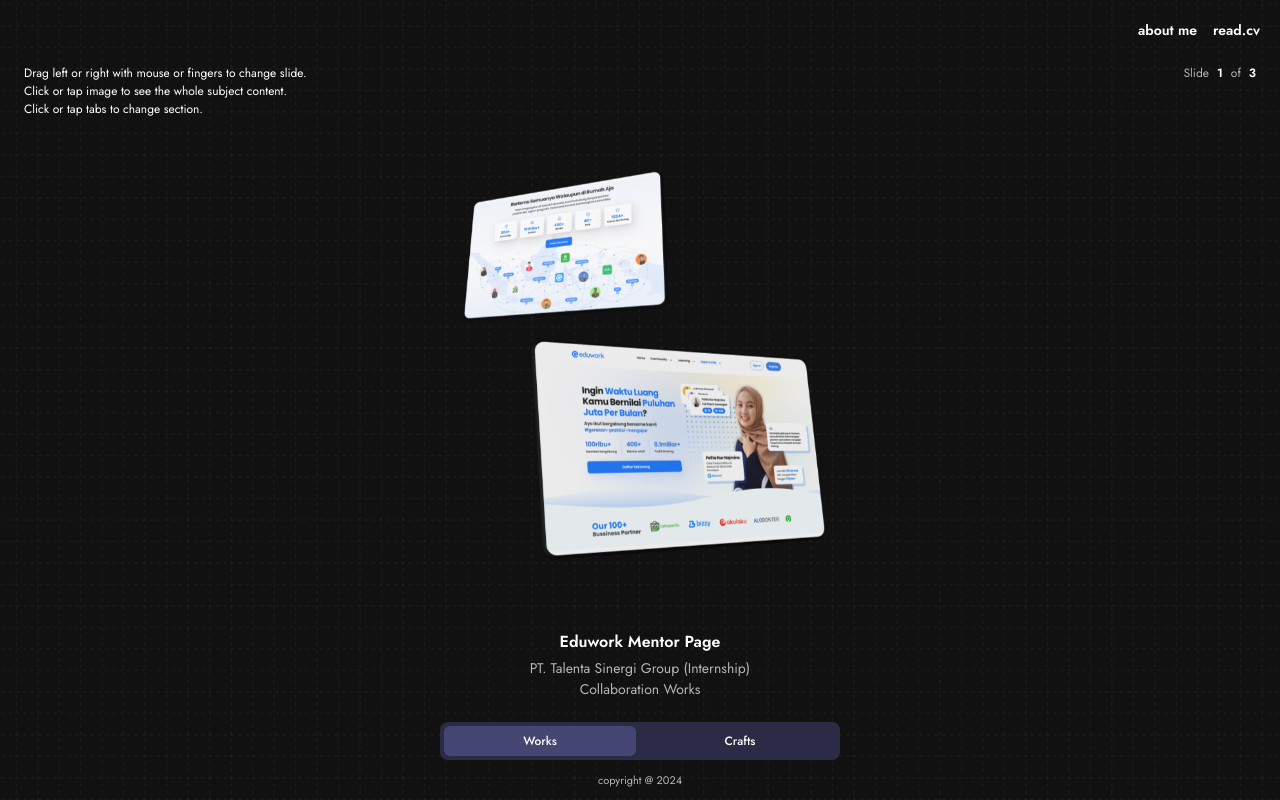
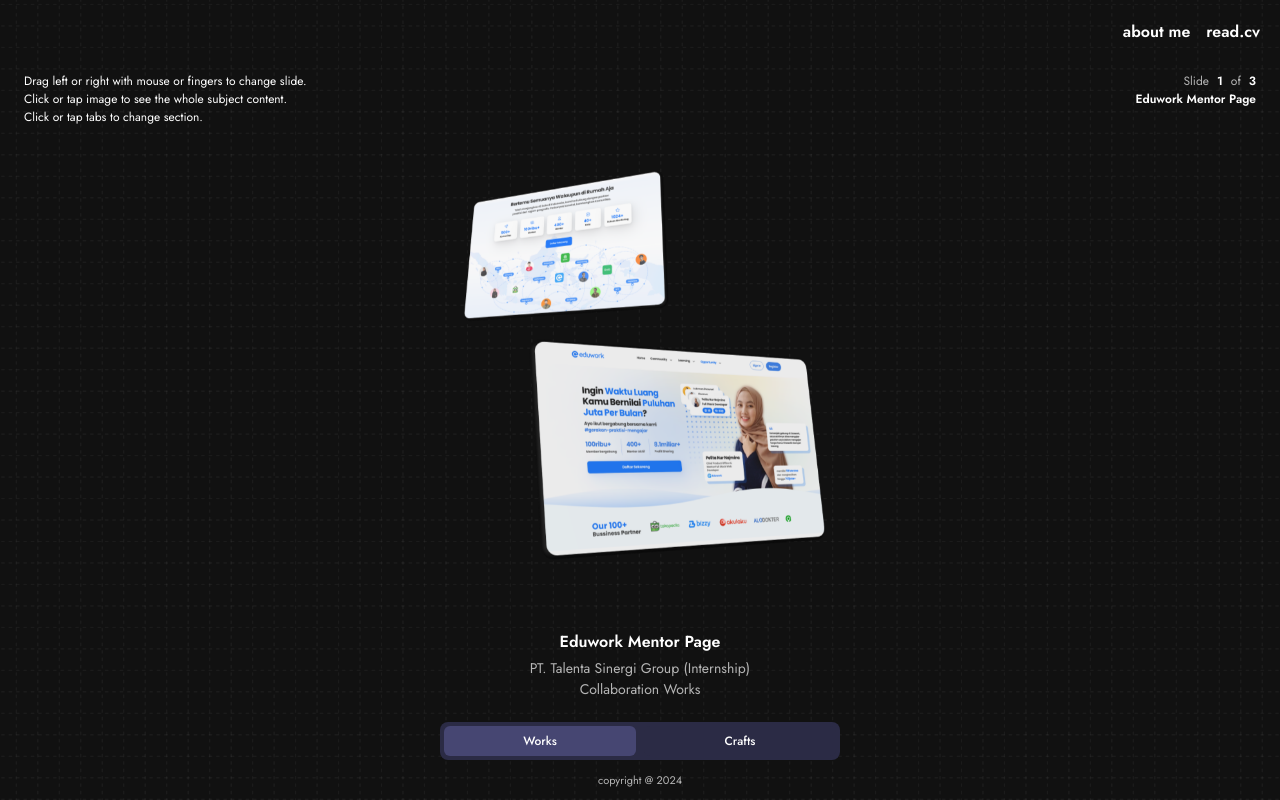
Before and after one commit to salman-setiawan/Porto2024, a React (Vite) app: page /collection in a window 1280 px wide. Built offline with nearby package versions, Linux system fonts and the light colour scheme.

Commit message:
add title on SlideNumber

```diff
--- a/src/components/Navbar.jsx
+++ b/src/components/Navbar.jsx
@@ -7,12 +7,12 @@
       {url1 &&
         <div className="w-full flex items-center justify-end p-4 text-white">
           <Link to={url1} aria-label="Link 3">
-            <p className='text-[14px] font-semibold p-1'>{text1}</p>
+            <p className='text-[16px] font-semibold p-1'>{text1}</p>
           </Link>
           {url2 &&
             <div className="pl-2">
               <Link to={url2} target="_blank" rel="noopener noreferrer" aria-label="Link 3">
-                <p className='text-[14px] font-semibold p-1'>{text2}</p>
+                <p className='text-[16px] font-semibold p-1'>{text2}</p>
               </Link>
             </div>
           }
--- a/src/components/SlideNumber.jsx
+++ b/src/components/SlideNumber.jsx
@@ -1,19 +1,22 @@
 import React from 'react'
 
-const SlideNumber = ({current, totalCurrent}) => {
+const SlideNumber = ({current, totalCurrent, subject}) => {
   return (
-    <div className='fixed top-0 pt-[64px]'>
+    <div className='fixed top-0 pt-[72px]'>
       <div className="w-screen flex justify-between px-6">
         <div className="flex flex-col">
           <p className='text-[12px]'>Drag left or right with mouse or fingers to change slide.</p>
           <p className='text-[12px]'>Click or tap image to see the whole subject content.</p>
           <p className='text-[12px]'>Click or tap tabs to change section.</p>
         </div>
-        <div className="flex space-x-2">
-          <p className='text-[#B5B5B5] text-[12px]'>Slide</p>
-          <p className='text-white text-[12px] font-semibold'>{current}</p>
-          <p className='text-[#B5B5B5] text-[12px]'>of</p>
-          <p className='text-white text-[12px] font-semibold'>{totalCurrent}</p>
+        <div className="flex flex-col items-end">
+          <div className="flex space-x-2 text-[12px]">
+            <p className='text-[#B5B5B5]'>Slide</p>
+            <p className='text-white font-semibold'>{current}</p>
+            <p className='text-[#B5B5B5]'>of</p>
+            <p className='text-white font-semibold'>{totalCurrent}</p>
+          </div>
+          <p className="text-[12px] text-white font-semibold">{subject}</p>
         </div>
       </div>
     </div>
--- a/src/pages/collection.jsx
+++ b/src/pages/collection.jsx
@@ -26,7 +26,7 @@
   return (
     <div className="bg-[#111111] min-h-screen text-white flex flex-col">
       <Fade>
-        <div className='flex none'>
+        <div>
 					<div className="fixed top-0 w-full" style={{ zIndex: 2 }}>
 						<Navbar
 							url1='/bio'
@@ -34,18 +34,19 @@
 							url2='https://read.cv/eisenflux'
 							text2='read.cv'
 						/>
+					</div>
+          <div className="fixed top-0 w-full" style={{ zIndex: 1 }}>
             <SlideNumber
               current={currentSlide}
               totalCurrent={totalSlides}
+							subject={ShowcaseContent[activeTab][currentSlide - 1].title}
             />
-            <div className="">
+          </div>
 					<ImageLabel
 						title={ShowcaseContent[activeTab][currentSlide - 1].title}
 						desc1={ShowcaseContent[activeTab][currentSlide - 1].desc1}
 						desc2={ShowcaseContent[activeTab][currentSlide - 1].desc2}
 					/>
-            </div>
-          </div>
         </div>
         <div className="">
           {activeTab === 'Works' && (
```
Lines whose indentation alone changed are shown as unchanged.
